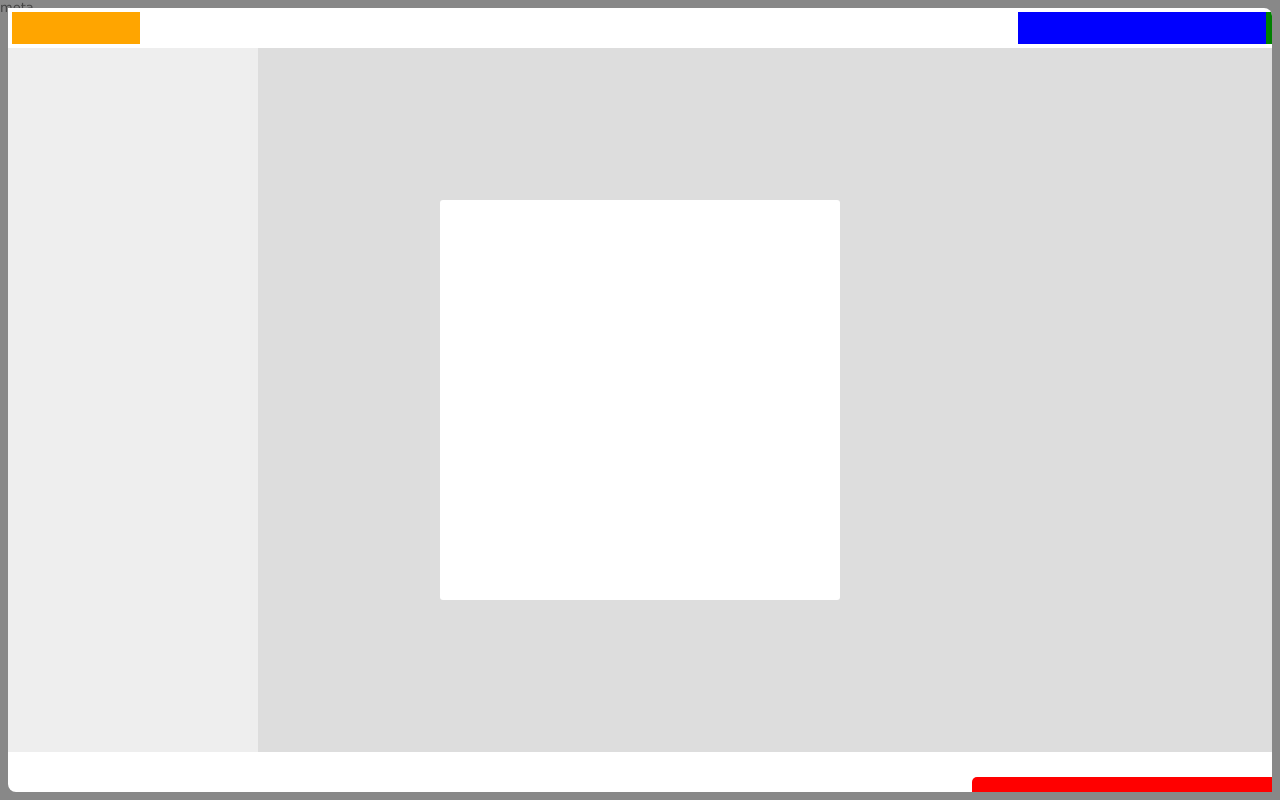
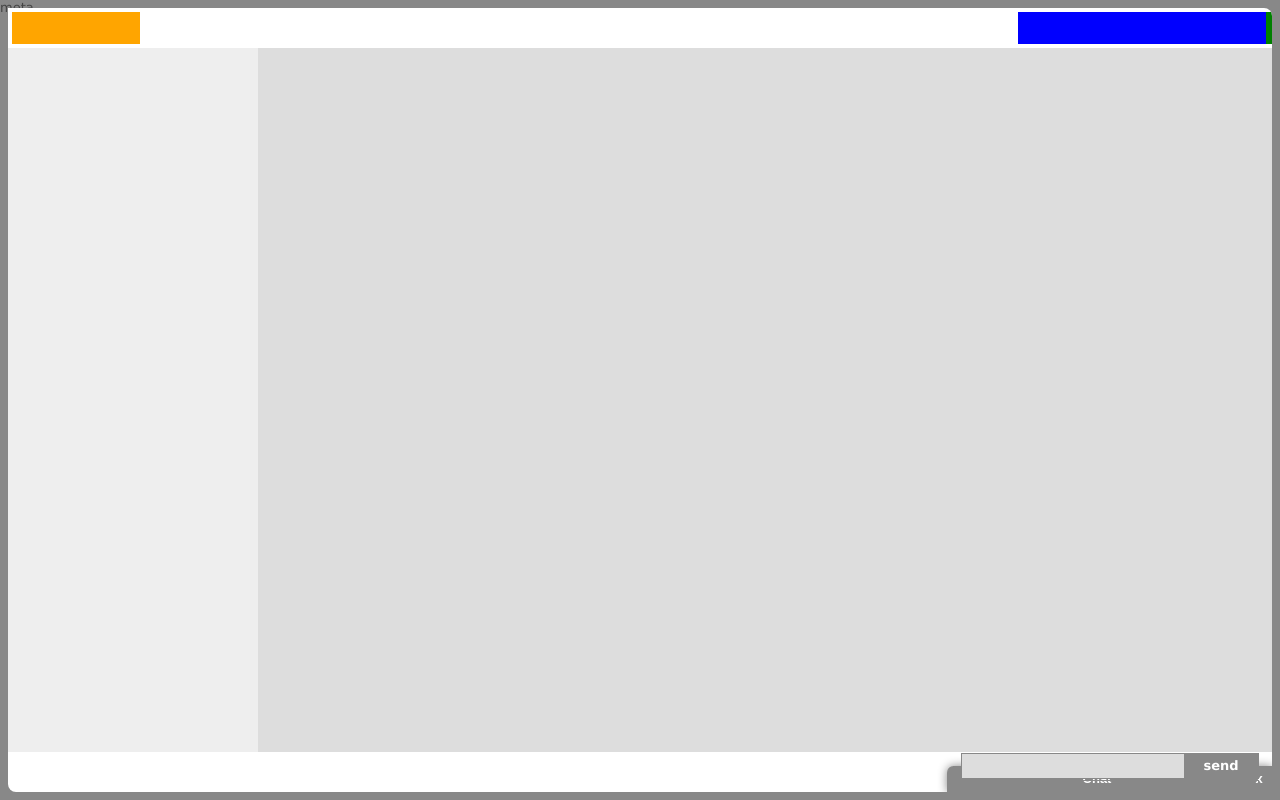
Before and after one commit to aruyamam/spwa, a plain HTML site: page spa.html in a window 1280 px wide. Drawn offline with Linux system fonts and the light colour scheme.

Commit message:
Section 4 - 4.4.1

```diff
--- a/css/spa.chat.css
+++ b/css/spa.chat.css
@@ -2,3 +2,123 @@
  * spa.chat.css
  * Chat feature styles
 */
+
+.spa-chat {
+  position: absolute;
+  bottom: 0;
+  right: 0;
+  width: 25em;
+  height: 2em;
+  background: #fff;
+  border-radius: 0.5em 0 0 0;
+  border-style: solid;
+  border-width: thin 0 0 thin;
+  border-color: #888888;
+  box-shadow: 0 0 0.75em 0 #888;
+  z-index: 1;
+}
+
+.spa-chat-head, .spa-chat-closer {
+  position: absolute;
+  top: 0;
+  height: 2em;
+  line-height: 1.8;
+  border-bottom: thin solid #888;
+  cursor: pointer;
+  background: #888888;
+  color: white;
+  font-family: Arial, Helvetica, sans-serif;
+  font-weight: 800;
+  text-align: center;
+}
+
+.spa-chat-head {
+  left: 0;
+  right: 2em;
+  border-radius: 0.3em 0 0 0;
+}
+
+.spa-chat-closer {
+  right: 0;
+  width: 2em;
+}
+  .spa-chat-closer:hover {
+    background: #800;
+  }
+
+.spa-chat-head-toggle {
+  position: absolute;
+  top: 0;
+  left: 0;
+  width: 2em;
+  bottom: 0;
+  border-radius: 0.3em 0 0 0;
+}
+
+.spa-chat-head-title {
+  position: absolute;
+  left: 50%;
+  width: 16em;
+  margin-left: -8em;
+}
+
+.spa-chat-sizer {
+  position: absolute;
+  top: 2em;
+  left: 0;
+  right: 0;
+}
+
+.spa-chat-msgs {
+  position: absolute;
+  top: 1em;
+  left: 1em;
+  right: 1em;
+  bottom: 4em;
+  padding: 0.5em;
+  border: thin solid #888;
+  overflow-x: hidden;
+  overflow-y: scroll;
+}
+
+.spa-chat-box {
+  position: absolute;
+  height: 2em;
+  left: 1em;
+  right: 1em;
+  bottom: 1em;
+  border: thin solid #888;
+  background: #888;
+}
+
+.spa-chat-box input[type=text] {
+  float: left;
+  width: 75%;
+  height: 100%;
+  padding: 0.5em;
+  border: 0;
+  background: #ddd;
+  color: #404040;
+}
+  .spa-chat-box input[type=text]:focus {
+    background: #fff;
+  }
+
+.spa-chat-box div {
+  float: left;
+  width: 25%;
+  height: 2em;
+  line-height: 1.9em;
+  text-align: center;
+  color: #fff;
+  font-weight: 800;
+  cursor: pointer;
+}
+  .spa-chat-box div:hover {
+    background: #444444;
+    color: #ff0;
+  }
+
+.spa-chat-head:hover .spa-chat-head-toggle {
+  background: #aaa;
+}
--- a/css/spa.shell.css
+++ b/css/spa.shell.css
@@ -6,7 +6,7 @@
 
 .spa-shell-head, .spa-shell-head-logo, .spa-shell-head-acct,
 .spa-shell-head-search, .spa-shell-main, .spa-shell-main-nav,
-.spa-shell-main-content, .spa-shell-foot, .spa-shell-chat,
+.spa-shell-main-content, .spa-shell-foot, /* .spa-shell-chat, */
 .spa-shell-modal {
   position: absolute;
 }
@@ -71,19 +71,7 @@
   right: 0;
   height: 40px;
 }
-.spa-shell-chat {
-  bottom: 0;
-  right: 0;
-  width: 300px;
-  height: 15px;
-  cursor: pointer;
-  background: red;
-  border-radius: 5px 0 0 0;
-  z-index: 2;
-}
-  .spa-shell-chat:hover {
-    background: #a00;
-  }
+
 .spa-shell-modal {
   margin-top: -200px;
   margin-left: -200px;
@@ -94,4 +82,5 @@
   background: #fff;
   border-radius: 3px;
   z-index: 1;
+  display: none;
 }
--- a/js/spa.chat.js
+++ b/js/spa.chat.js
@@ -10,17 +10,44 @@
   white  : true
 */
 
-/* global $, spa */
+/* global $, spa, getComputedStyle */
 
 spa.chat = (function () {
   // ---------------- BEGIN MODULE SCOPE VARIABLES ----------------
   var
     configMap = {
       main_html : String()
-        + '<div style="padding:1em; color:#fff;">'
-        +   'Say hello to chat'
+        + '<div class="spa-chat">'
+        +   '<div class="spa-chat-head">'
+        +     '<div class="spa-chat-head-toggle"></div>'
+        +     '<div class="spa-chat-head-title">'
+        +       'Chat'
+        +     '</div>'
+        +   '</div>'
+        +   '<div class="spa-chat-closer">x</div>'
+        +   '<div class="spa-chat-size">'
+        +     '<div class="spa-chat-msgs"></div>'
+        +     '<div class="spa-chat-box">'
+        +       '<input type="text">'
+        +       '<div>send</div>'
+        +     '</div>'
+        +   '</div>'
         + '</div>',
-      settable_map : {}
+
+      settable_map : {
+        slider_open_time   : true,
+        slider_close_time  : true,
+        slider_opened_time : true,
+        slider_closed_time : true,
+        slider_opened_title: true,
+        slider_closed_title: true,
+
+        chat_model         : true,
+        poeple_model       : true,
+        set_chat_anchor    : true
+      },
+
+
     },
     stateMap = { $container : null },
     jqueryMap = {},
@@ -44,13 +71,25 @@ spa.chat = (function () {
 
   // ---------------- BEGIN PUBLIC METHODS ----------------
   // Begin public method /configModule/
-  // Purpose   : Adjust configuration of allowed keys
-  // Arguments : A map of settable keys and values
-  //   * color_name - color ot use
-  // Settings  :
-  //   * configMap.settable_map declares allowed keys
+  // Example   : spa.chat.configModule({ slider_open_em : 18 });
+  // Purpose   : Configure the module prior to initialization
+  // Arguments :
+  //   * set_chat_anchor - a callback to modify the URI anchor to
+  //     indicate opened or closed state. This callback must return
+  //     false if the requested state cannot be met
+  //   * chat_model - the chat model object provides methods
+  //       to interact with our instant messaging
+  //   * people_model - the people model object which provides
+  //       methods to manage the list of people the model maintains
+  //   * slider_* settings. All these are optional scalars.
+  //       See mapConfig.settable_map for a full list
+  //       Example: slider_open_em is the open height in em's
+  // Action    :
+  //   The internal configuration data structure (configMap) is
+  //   updated with provided arguments. No other actions are taken.
   // Returns   : true
-  // Throws    : none
+  // Throws    : JavaScript error object and stack trace on
+  //             unacceptable or missing arguments
   //
   configModule = function ( input_map ) {
     spa.util.setConfigMap({
```
Also changed, not shown: js/spa.shell.js (+35 -3 lines).
